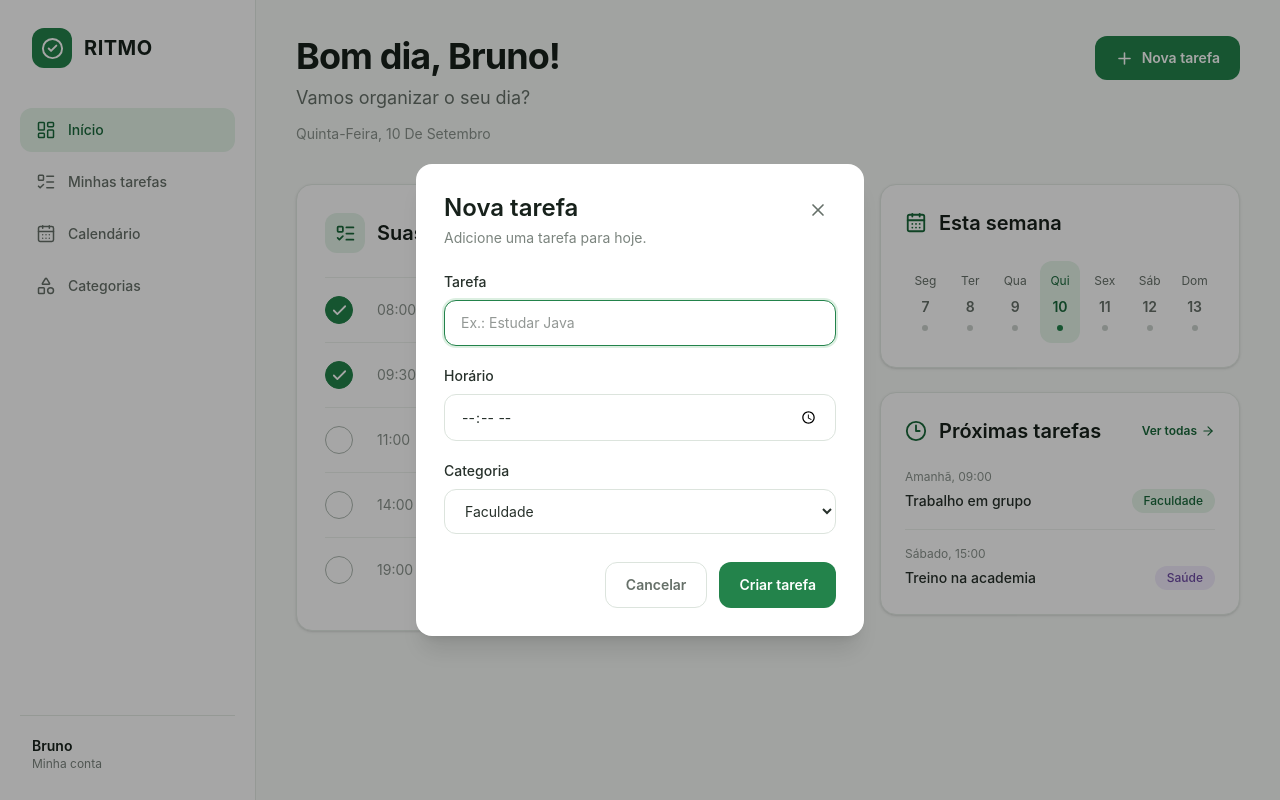
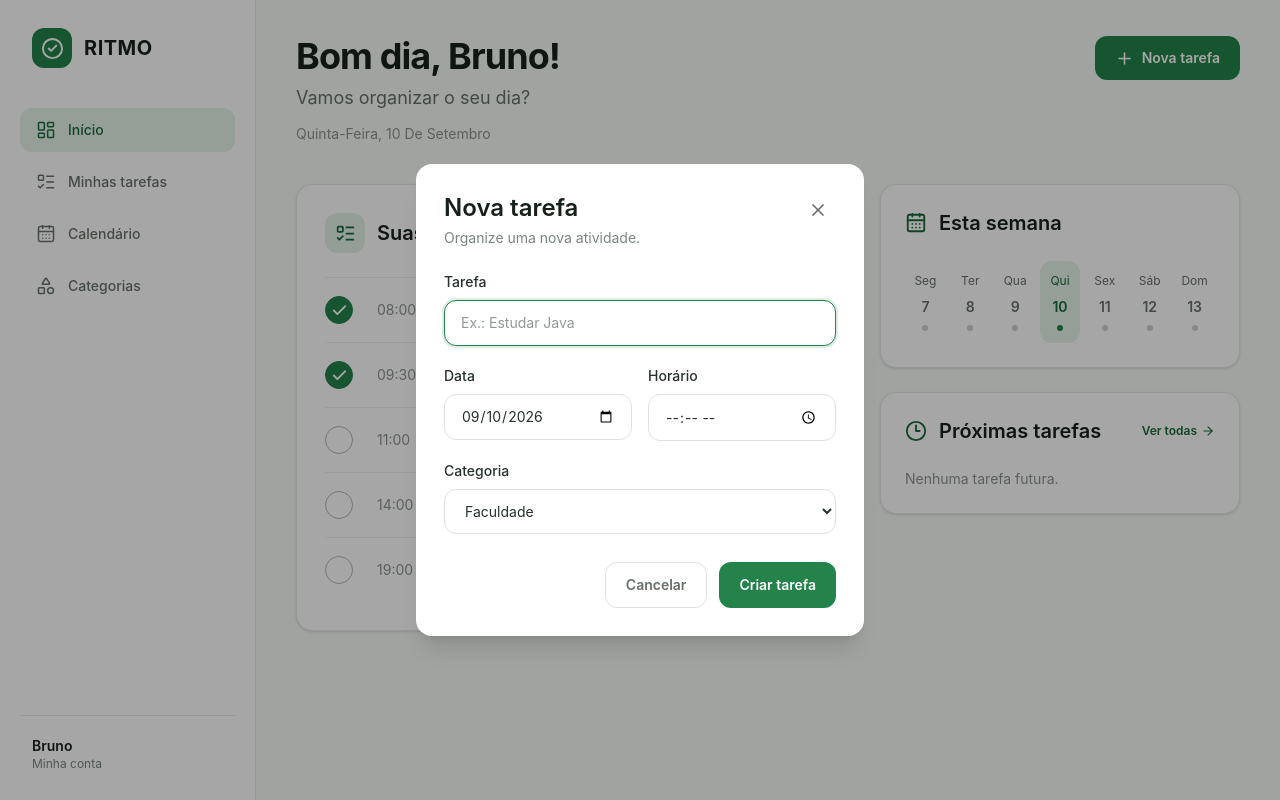
Before and after one commit to br330a/RITMO, a React (Vite) app in the folder frontend/: page / in a window 1280 px wide. Both pictures are taken after a click on the button "Nova tarefa". Built offline with nearby package versions, Linux system fonts and the light colour scheme.

Commit message:
feat: permite agendar tarefas futuras

```diff
--- a/frontend/src/components/dashboard/NewTaskModal.tsx
+++ b/frontend/src/components/dashboard/NewTaskModal.tsx
@@ -1,6 +1,7 @@
 import { useState, type FormEvent } from 'react'
 import { X } from 'lucide-react'
 import type { CreateTaskData, TaskCategory } from '../../types/task'
+import { getLocalDateValue } from '../../utils/date'
 
 type NewTaskModalProps = {
   isOpen: boolean
@@ -23,6 +24,7 @@ export function NewTaskModal({
   onCreateTask,
 }: NewTaskModalProps) {
   const [title, setTitle] = useState('')
+  const [dueDate, setDueDate] = useState(getLocalDateValue())
   const [time, setTime] = useState('')
   const [category, setCategory] =
     useState<TaskCategory>('Faculdade')
@@ -34,17 +36,19 @@ export function NewTaskModal({
   function handleSubmit(event: FormEvent<HTMLFormElement>) {
     event.preventDefault()
 
-    if (!title.trim() || !time) {
+    if (!title.trim() || !dueDate || !time) {
       return
     }
 
     onCreateTask({
       title: title.trim(),
+      dueDate,
       time,
       category,
     })
 
     setTitle('')
+    setDueDate(getLocalDateValue())
     setTime('')
     setCategory('Faculdade')
     onClose()
@@ -72,7 +76,7 @@ export function NewTaskModal({
             </h2>
 
             <p className="mt-1 text-sm text-[#7b847e]">
-              Adicione uma tarefa para hoje.
+              Organize uma nova atividade.
             </p>
           </div>
 
@@ -102,6 +106,21 @@ export function NewTaskModal({
             />
           </label>
 
+          <div className="grid grid-cols-2 gap-4">
+            <label className="block">
+              <span className="mb-2 block text-sm font-medium text-[#27312b]">
+                Data
+              </span>
+
+              <input
+                type="date"
+                value={dueDate}
+                min={getLocalDateValue()}
+                onChange={(event) => setDueDate(event.target.value)}
+                className={inputStyles}
+              />
+            </label>
+
             <label className="block">
               <span className="mb-2 block text-sm font-medium text-[#27312b]">
                 Horário
@@ -114,6 +133,7 @@ export function NewTaskModal({
                 className={inputStyles}
               />
             </label>
+          </div>
 
           <label className="block">
             <span className="mb-2 block text-sm font-medium text-[#27312b]">
--- a/frontend/src/components/dashboard/UpcomingTasks.tsx
+++ b/frontend/src/components/dashboard/UpcomingTasks.tsx
@@ -1,31 +1,26 @@
 import { ArrowRight, Clock3 } from 'lucide-react'
 import { Link } from 'react-router'
 import { categoryStyles } from '../../constants/categoryStyles'
-import type { TaskCategory } from '../../types/task'
-
-type UpcomingTask = {
-  id: number
-  title: string
-  dateLabel: string
-  category: TaskCategory
-}
-
-const upcomingTasks: UpcomingTask[] = [
-  {
-    id: 1,
-    title: 'Trabalho em grupo',
-    dateLabel: 'Amanhã, 09:00',
-    category: 'Faculdade',
-  },
-  {
-    id: 2,
-    title: 'Treino na academia',
-    dateLabel: 'Sábado, 15:00',
-    category: 'Saúde',
-  },
-]
+import { useTasks } from '../../hooks/useTasks'
+import { formatTaskDate, getLocalDateValue } from '../../utils/date'
 
 export function UpcomingTasks() {
+  const { tasks } = useTasks()
+  const today = getLocalDateValue()
+
+  const upcomingTasks = tasks
+    .filter((task) => !task.completed && task.dueDate > today)
+    .sort((firstTask, secondTask) => {
+      const dateComparison = firstTask.dueDate.localeCompare(
+        secondTask.dueDate,
+      )
+
+      return dateComparison !== 0
+        ? dateComparison
+        : firstTask.time.localeCompare(secondTask.time)
+    })
+    .slice(0, 2)
+
   return (
     <article className="rounded-2xl border border-[#e4ebe5] bg-white p-6 shadow-sm">
       <header className="mb-2 flex items-center justify-between gap-4">
@@ -46,13 +41,20 @@ export function UpcomingTasks() {
         </Link>
       </header>
 
+      {upcomingTasks.length === 0 ? (
+        <p className="pt-4 text-sm text-[#8a938d]">
+          Nenhuma tarefa futura.
+        </p>
+      ) : (
         <div>
           {upcomingTasks.map((task) => (
             <div
               key={task.id}
               className="border-b border-[#edf1ed] py-4 last:border-none last:pb-0"
             >
-            <p className="text-xs text-[#8a938d]">{task.dateLabel}</p>
+              <p className="text-xs text-[#8a938d]">
+                {formatTaskDate(task.dueDate)}, {task.time}
+              </p>
 
               <div className="mt-1 flex items-center justify-between gap-3">
                 <p className="min-w-0 truncate text-sm font-medium text-[#27312b]">
@@ -71,6 +73,7 @@ export function UpcomingTasks() {
             </div>
           ))}
         </div>
+      )}
     </article>
   )
 }
--- a/frontend/src/providers/TasksProvider.tsx
+++ b/frontend/src/providers/TasksProvider.tsx
@@ -10,7 +10,6 @@ import {
 import { initialTasks } from '../data/tasks'
 import { loadTasks, saveTasks } from '../services/taskStorage'
 import type { CreateTaskData, Task } from '../types/task'
-import { getLocalDateValue } from '../utils/date'
 
 export function TasksProvider({ children }: PropsWithChildren) {
   const [tasks, setTasks] = useState<Task[]>(
@@ -28,7 +27,6 @@ export function TasksProvider({ children }: PropsWithChildren) {
         {
           ...taskData,
           id: crypto.randomUUID(),
-          dueDate: getLocalDateValue(),
           completed: false,
         },
       ].sort((firstTask, secondTask) =>
--- a/frontend/src/types/task.ts
+++ b/frontend/src/types/task.ts
@@ -9,4 +9,7 @@ export type Task = {
   completed: boolean
 }
 
-export type CreateTaskData = Pick<Task, 'title' | 'time' | 'category'>
+export type CreateTaskData = Pick<
+  Task,
+  'title' | 'dueDate' | 'time' | 'category'
+>
--- a/frontend/src/utils/date.ts
+++ b/frontend/src/utils/date.ts
@@ -5,3 +5,23 @@ export function getLocalDateValue(date = new Date()) {
 
   return `${year}-${month}-${day}`
 }
+
+export function formatTaskDate(dateValue: string) {
+  const [year, month, day] = dateValue.split('-').map(Number)
+  const date = new Date(year, month - 1, day)
+
+  const tomorrow = new Date()
+  tomorrow.setDate(tomorrow.getDate() + 1)
+
+  if (dateValue === getLocalDateValue(tomorrow)) {
+    return 'Amanhã'
+  }
+
+  return new Intl.DateTimeFormat('pt-BR', {
+    weekday: 'short',
+    day: '2-digit',
+    month: '2-digit',
+  })
+    .format(date)
+    .replace('.', '')
+}
```
Lines whose indentation alone changed are shown as unchanged.
